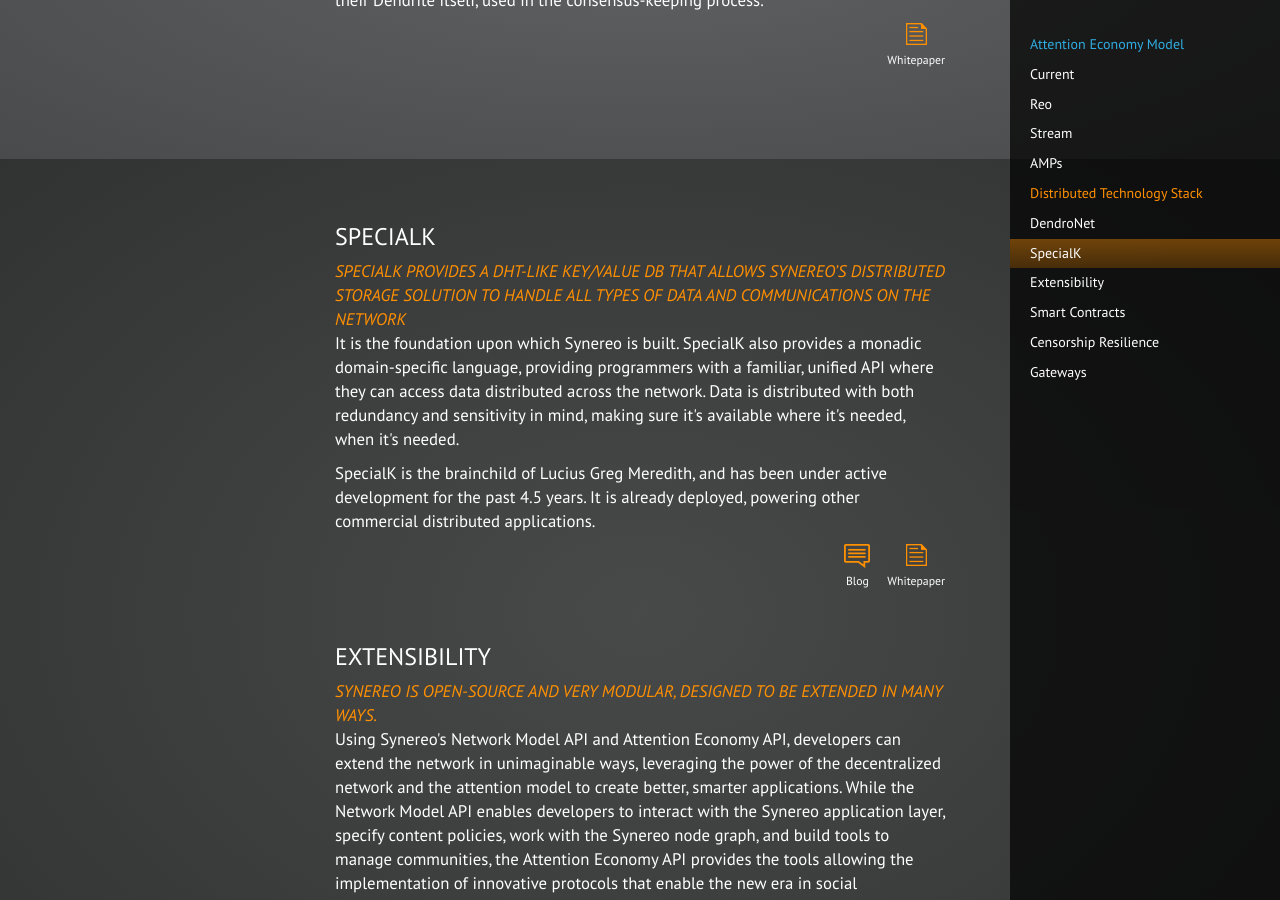
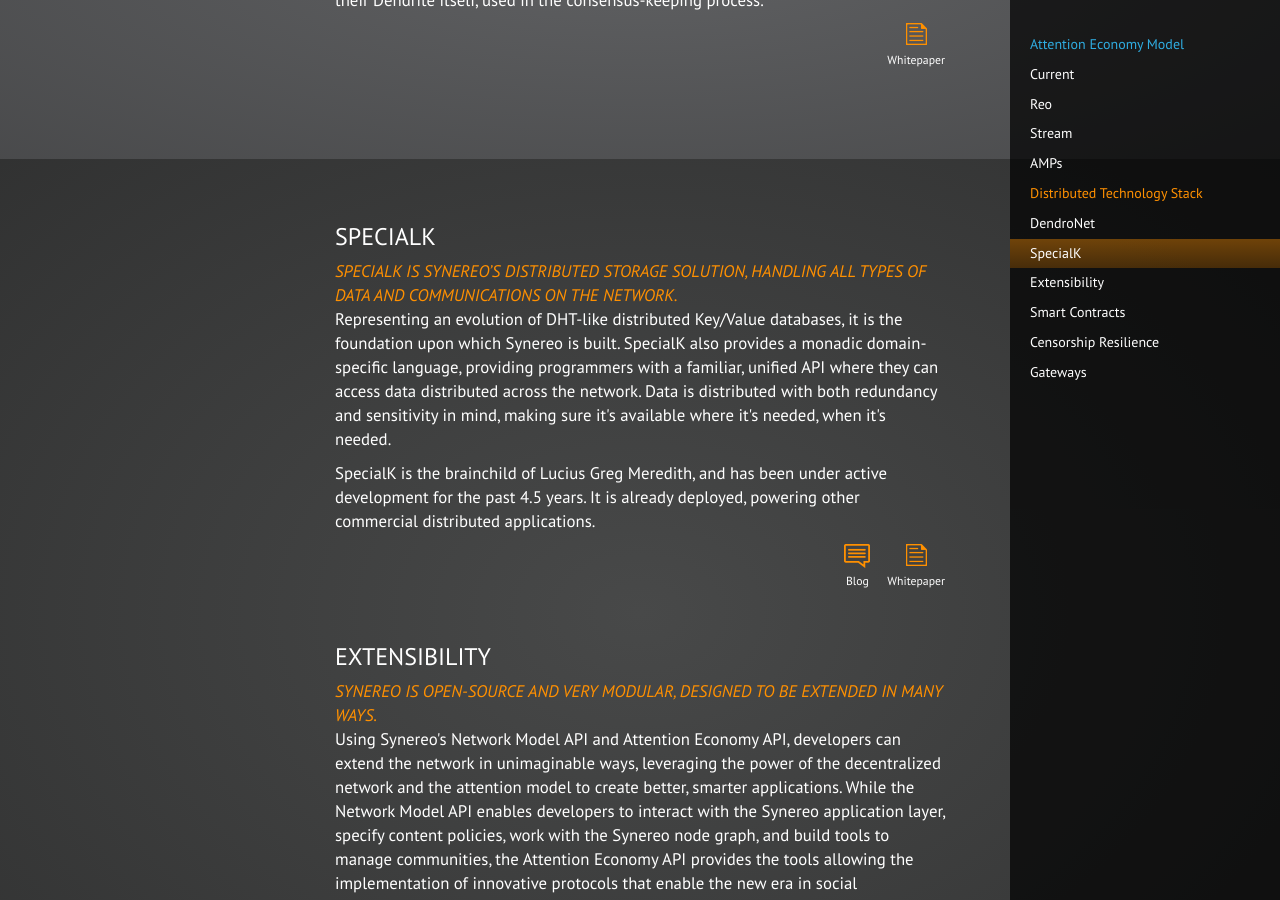
Before and after one commit to synereo/synereo.github.io, a Jekyll site: the page built from learn-more/index.html, in a window 1280 px wide and 900 px high, scrolled down 3680 px. Built offline with Jekyll 4.4.1, drawn with Linux system fonts in a browser that asks for light colours; nearby versions of some CDN libraries.

Commit message:
Update learn-more.html

```diff
--- a/_layouts/learn-more.html
+++ b/_layouts/learn-more.html
@@ -129,7 +129,7 @@
           <div class="row">
             <div class="col-md-6 col-md-offset-3">
               <h3>SpecialK</h3>
-              <div class="extra-margin"><p><em>Specialk provides a DHT-like Key/Value DB that allows Synereo’s distributed storage solution to handle all types of data and communications on the network</em> It is the foundation upon which Synereo is built. SpecialK also provides a monadic domain-specific language, providing programmers with a familiar, unified API where they can access data distributed across the network. Data is distributed with both redundancy and sensitivity in mind, making sure it's available where it's needed, when it's needed.</p>
+              <div class="extra-margin"><p><em>Specialk is Synereo’s distributed storage solution, handling all types of data and communications on the network.</em> Representing an evolution of DHT-like distributed Key/Value databases, it is the foundation upon which Synereo is built. SpecialK also provides a monadic domain-specific language, providing programmers with a familiar, unified API where they can access data distributed across the network. Data is distributed with both redundancy and sensitivity in mind, making sure it's available where it's needed, when it's needed.</p>
               <p>SpecialK is the brainchild of Lucius Greg Meredith, and has been under active development for the past 4.5 years. It is already deployed, powering other commercial distributed applications.</p>
               <a class="link whitepaper" href="http://www.synereo.com/whitepapers/synereo.pdf#section.2.3"><img src="/img/icons/whitepaper_orange.png">Whitepaper</a>
               <a class="link blog" href="http://blog.synereo.com/2015/03/17/specialk-kvdb/"><img src="/img/icons/blog_orange.png">Blog</a>
```
